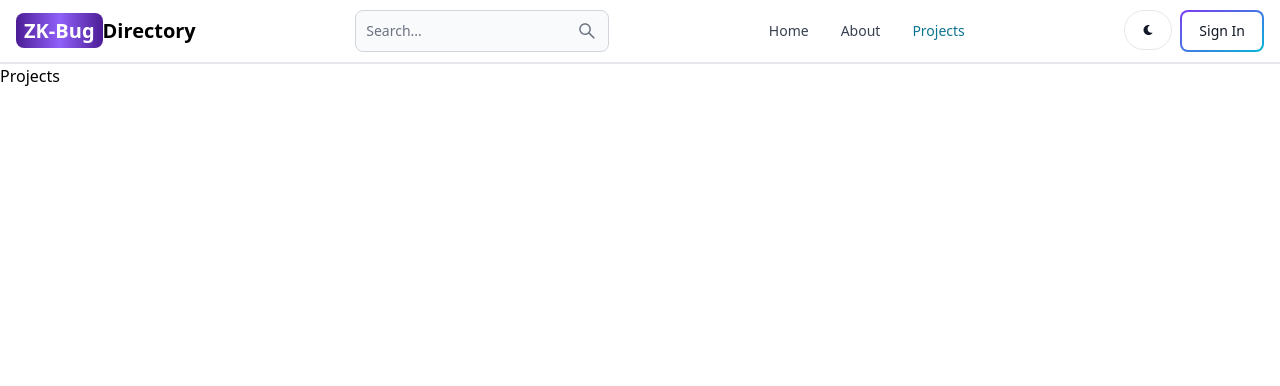
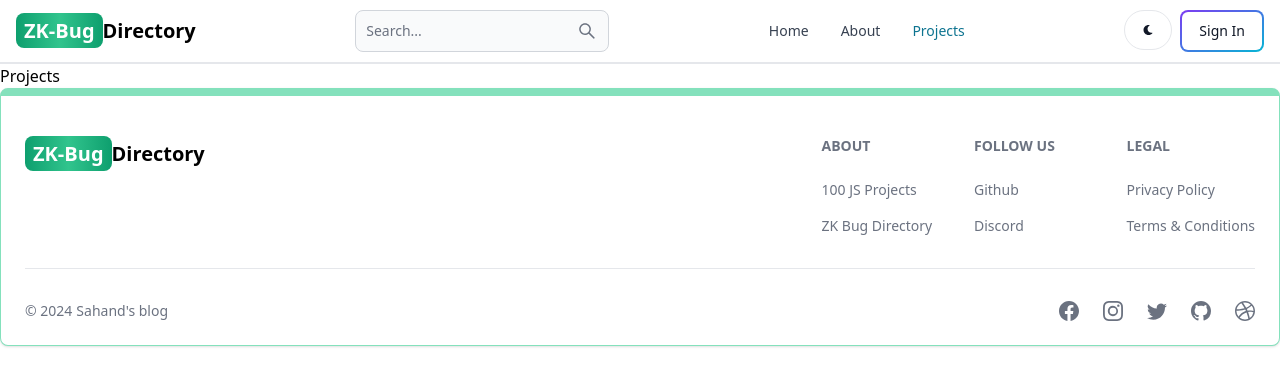
Before and after one commit to neuralblades/zk-dir, a React (Vite) app in the folder client/: page /projects in a window 1280 px wide. Shown: the top 386 px of the page. Built offline with nearby package versions, Linux system fonts and the light colour scheme.

Commit message:
footer components

```diff
--- a/client/src/App.jsx
+++ b/client/src/App.jsx
@@ -6,6 +6,7 @@
 import Dashboard from './pages/Dashboard';
 import Projects from './pages/Projects';
 import Header from './components/Header';
+import FooterCom from './components/Footer';
 
 export default function App() {
   return (
@@ -19,6 +20,7 @@
         <Route path='/dashboard' element={<Dashboard />} />
         <Route path='/projects' element={<Projects />} />
       </Routes>
+    <FooterCom />
     </BrowserRouter>
   );
 }
--- /dev/null
+++ b/client/src/components/Footer.jsx
@@ -0,0 +1,81 @@
+import { Footer } from 'flowbite-react';
+import { Link } from 'react-router-dom';
+import { BsFacebook, BsInstagram, BsTwitter, BsGithub, BsDribbble } from 'react-icons/bs';
+export default function FooterCom() {
+  return (
+    <Footer container className='border border-t-8 border-green-300'>
+      <div className='w-full max-w-7xl mx-auto'>
+        <div className='grid w-full justify-between sm:flex md:grid-cols-1'>
+          <div className='mt-5'>
+            <Link
+              to='/'
+              className='self-center whitespace-nowrap text-lg sm:text-xl font-semibold dark:text-white'
+            >
+              <span className='px-2 py-1 bg-gradient-to-r from-green-500 via-green-400 to-green-500 rounded-lg text-white'>
+                ZK-Bug
+              </span>
+              Directory
+            </Link>
+          </div>
+          <div className='grid grid-cols-2 gap-8 mt-4 sm:grid-cols-3 sm:gap-6'>
+            <div>
+              <Footer.Title title='About' />
+              <Footer.LinkGroup col>
+                <Footer.Link
+                  href='https://www.100jsprojects.com'
+                  target='_blank'
+                  rel='noopener noreferrer'
+                >
+                  100 JS Projects
+                </Footer.Link>
+                <Footer.Link
+                  href='/about'
+                  target='_blank'
+                  rel='noopener noreferrer'
+                >
+                  ZK Bug Directory
+                </Footer.Link>
+              </Footer.LinkGroup>
+            </div>
+            <div>
+              <Footer.Title title='Follow us' />
+              <Footer.LinkGroup col>
+                <Footer.Link
+                  href='https://www.github.com/sahandghavidel'
+                  target='_blank'
+                  rel='noopener noreferrer'
+                >
+                  Github
+                </Footer.Link>
+                <Footer.Link href='#'>Discord</Footer.Link>
+              </Footer.LinkGroup>
+            </div>
+            <div>
+              <Footer.Title title='Legal' />
+              <Footer.LinkGroup col>
+                <Footer.Link href='#'>Privacy Policy</Footer.Link>
+                <Footer.Link href='#'>Terms &amp; Conditions</Footer.Link>
+              </Footer.LinkGroup>
+            </div>
+          </div>
+        </div>
+        <Footer.Divider />
+        <div className='w-full sm:flex sm:items-center sm:justify-between'>
+          <Footer.Copyright
+            href='#'
+            by="Sahand's blog"
+            year={new Date().getFullYear()}
+          />
+          <div className="flex gap-6 sm:mt-0 mt-4 sm:justify-center">
+            <Footer.Icon href='#' icon={BsFacebook}/>
+            <Footer.Icon href='#' icon={BsInstagram}/>
+            <Footer.Icon href='#' icon={BsTwitter}/>
+            <Footer.Icon href='https://github.com/sahandghavidel' icon={BsGithub}/>
+            <Footer.Icon href='#' icon={BsDribbble}/>
+
+          </div>
+        </div>
+      </div>
+    </Footer>
+  );
+}
--- a/client/src/components/Header.jsx
+++ b/client/src/components/Header.jsx
@@ -13,7 +13,7 @@
         to='/'
         className='self-center whitespace-nowrap text-sm sm:text-xl font-semibold dark:text-white'
       >
-        <span className='px-2 py-1 bg-gradient-to-r from-violet-900 via-purple-500 to-violet-900 rounded-lg text-white'>
+        <span className='px-2 py-1 bg-gradient-to-r from-green-500 via-green-400 to-green-500 rounded-lg text-white'>
           ZK-Bug
         </span>
         Directory
--- a/client/src/pages/SignUp.jsx
+++ b/client/src/pages/SignUp.jsx
@@ -46,7 +46,7 @@
             to='/'
             className='font-bold dark:text-white text-4xl'
           >
-            <span className='px-2 py-1 bg-gradient-to-r from-violet-900 via-purple-500 to-violet-900 rounded-lg text-white'>
+            <span className='px-2 py-1 bg-gradient-to-r from-green-500 via-green-400 to-green-500 rounded-lg text-white'>
               ZK-Bug
             </span>
             Directory
@@ -88,7 +88,7 @@
               />
             </div>
             <Button
-              gradientDuoTone='purpleToPink'
+              gradientMonochrome="success"
               type='submit'
               disabled={loading}
             >
```
